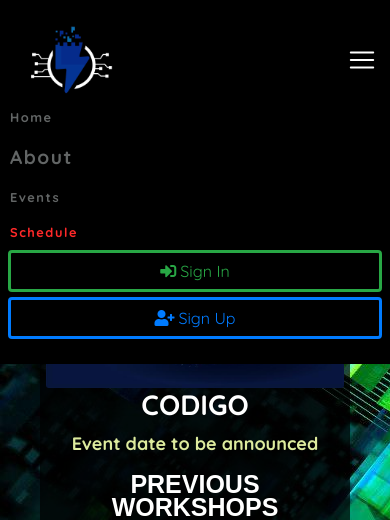
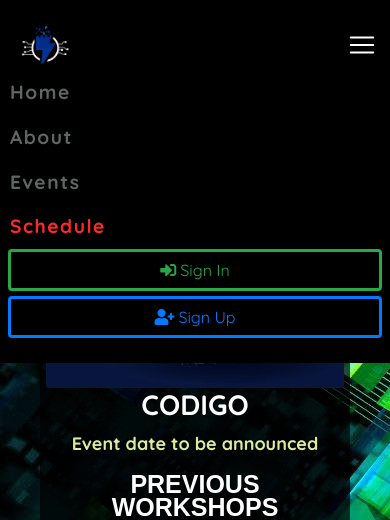
Before and after one commit to Prastuti-IIT-BHU/prastuti, a Django app: page /schedule in a window 390 px wide, after a click that opens the changed part. Shown: the top 520 px of the page. Run offline with Django 3.2, Linux system fonts and the light colour scheme; some libraries are stand-ins or nearby versions; some web fonts are replaced.

Commit message:
Update style.css

```diff
--- a/static/prastuti/css/style.css
+++ b/static/prastuti/css/style.css
@@ -34,7 +34,7 @@ a:hover {
 }
 
 .name_image {
-  height: 70px;
+  height: 40px;
 }
 
 .navbar {
@@ -65,6 +65,8 @@ a:hover {
   transition: all ease 0.8s;
   position: relative;
   z-index: 0;
+  font-size: larger;
+  font-weight: bolder;
 }
 
 .nav-link {
@@ -293,7 +295,7 @@ h4 {
 }
 
 .footer_image{
-  height: 70px;
+  height: 30px;
 }
 
 .footer_text{
@@ -513,7 +515,7 @@ h4 {
 
   .nav-item {
     margin: 0px 10px;
-    font-size: 0.8rem;
+    /* font-size: 0.8rem; */
   }
 
   .navbtn {
@@ -563,7 +565,7 @@ h4 {
 
   .nav-item {
     margin: 0px 10px;
-    font-size: 0.8rem;
+    /* font-size: 0.8rem; */
   }
 
   .navbtn {
```
